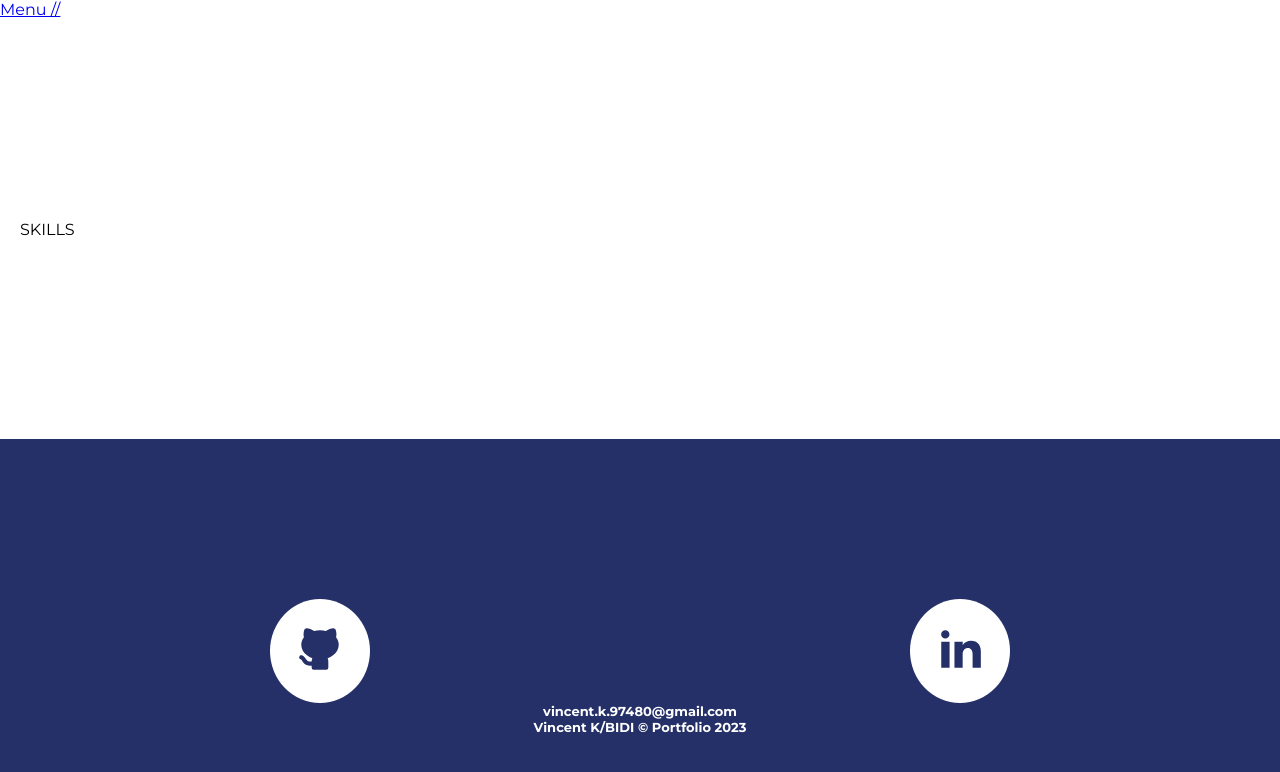
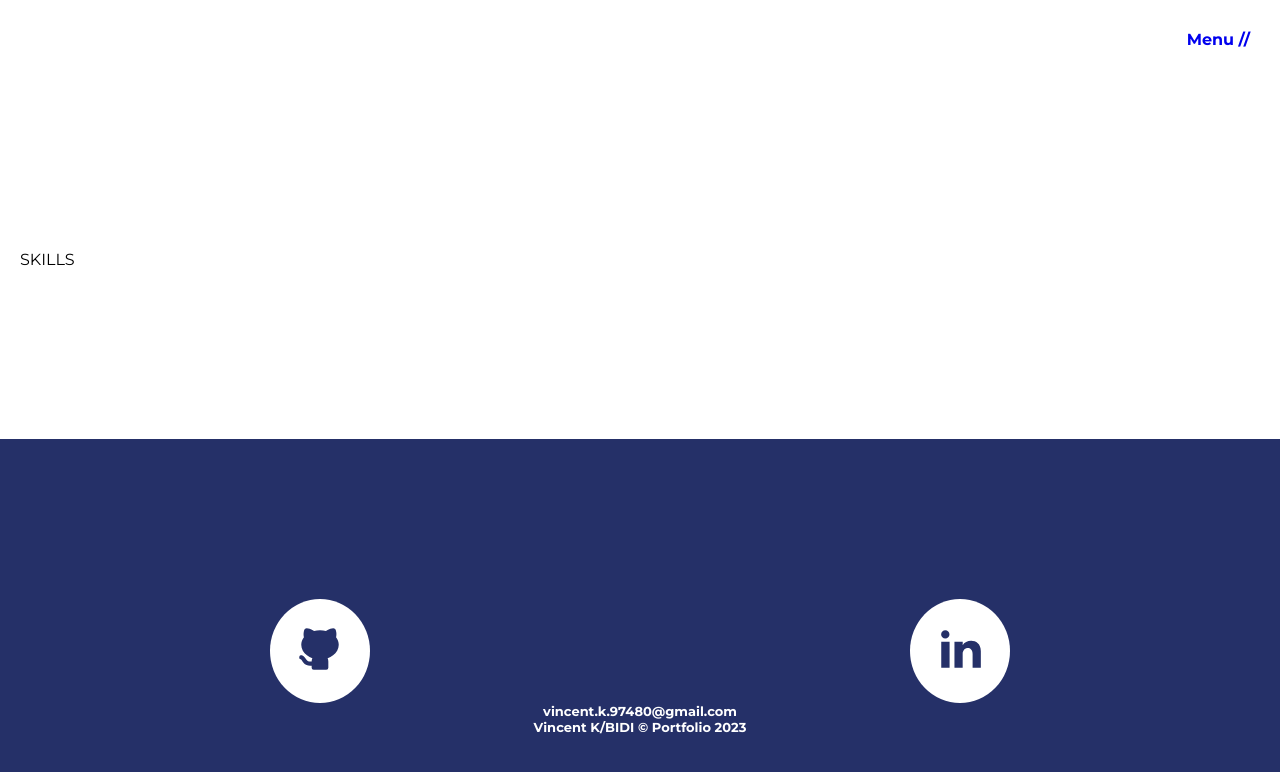
Before and after one commit to archi974/Portfolio-2.0, a React (Create React App) app: page /skills in a window 1280 px wide. Shown: the top 772 px of the page. Built offline with nearby package versions, Linux system fonts and the light colour scheme.

Commit message:
[UPDATE] header css

```diff
--- a/src/components/layout.jsx
+++ b/src/components/layout.jsx
@@ -4,23 +4,17 @@ const Layout = ({ children }) => {
   return (
     <>
       <header>
-        <div className="logo-kasa">
-        </div>
-        <ul>
-          <li>
-            <NavLink to="/">
-              Menu //
-            </NavLink>
-          </li>
-        </ul>
+        <NavLink to="/" className="nav-menu">
+          Menu //
+        </NavLink>
       </header>
       <main>{children}</main>
       <footer>
         <div className="footer-logo">
           <div className="logo-github-bloc">
             <svg className="logo-github" xmlns="http://www.w3.org/2000/svg" width="50" height="50" viewBox="0 0 24 24">
-                <path d="M7.024 2.31a9.08 9.08 0 0 1 2.125 1.046A11.432 11.432 0 0 1 12 3c.993 0 1.951.124 2.849.355a9.08 9.08 0 0 1 2.124-1.045c.697-.237 1.69-.621 2.28.032c.4.444.5 1.188.571 1.756c.08.634.099 1.46-.111 2.28C20.516 7.415 21 8.652 21 10c0 2.042-1.106 3.815-2.743 5.043a9.456 9.456 0 0 1-2.59 1.356c.214.49.333 1.032.333 1.601v3a1 1 0 0 1-1 1H9a1 1 0 0 1-1-1v-.991c-.955.117-1.756.013-2.437-.276c-.712-.302-1.208-.77-1.581-1.218c-.354-.424-.74-1.38-1.298-1.566a1 1 0 0 1 .632-1.898c.666.222 1.1.702 1.397 1.088c.48.62.87 1.43 1.63 1.753c.313.133.772.22 1.49.122L8 17.98a3.986 3.986 0 0 1 .333-1.581a9.455 9.455 0 0 1-2.59-1.356C4.106 13.815 3 12.043 3 10c0-1.346.483-2.582 1.284-3.618c-.21-.82-.192-1.648-.112-2.283l.005-.038c.073-.582.158-1.267.566-1.719c.59-.653 1.584-.268 2.28-.031Z" />
-              </svg>
+              <path d="M7.024 2.31a9.08 9.08 0 0 1 2.125 1.046A11.432 11.432 0 0 1 12 3c.993 0 1.951.124 2.849.355a9.08 9.08 0 0 1 2.124-1.045c.697-.237 1.69-.621 2.28.032c.4.444.5 1.188.571 1.756c.08.634.099 1.46-.111 2.28C20.516 7.415 21 8.652 21 10c0 2.042-1.106 3.815-2.743 5.043a9.456 9.456 0 0 1-2.59 1.356c.214.49.333 1.032.333 1.601v3a1 1 0 0 1-1 1H9a1 1 0 0 1-1-1v-.991c-.955.117-1.756.013-2.437-.276c-.712-.302-1.208-.77-1.581-1.218c-.354-.424-.74-1.38-1.298-1.566a1 1 0 0 1 .632-1.898c.666.222 1.1.702 1.397 1.088c.48.62.87 1.43 1.63 1.753c.313.133.772.22 1.49.122L8 17.98a3.986 3.986 0 0 1 .333-1.581a9.455 9.455 0 0 1-2.59-1.356C4.106 13.815 3 12.043 3 10c0-1.346.483-2.582 1.284-3.618c-.21-.82-.192-1.648-.112-2.283l.005-.038c.073-.582.158-1.267.566-1.719c.59-.653 1.584-.268 2.28-.031Z" />
+            </svg>
           </div>
           <div className="logo-linkedin-bloc">
             <svg className="logo-linkedin" xmlns="http://www.w3.org/2000/svg" width="50" height="50" viewBox="0 0 24 24">
--- a/src/styles/components/_layout.scss
+++ b/src/styles/components/_layout.scss
@@ -1,3 +1,17 @@
+header {
+    display: flex;
+    justify-content: flex-end;
+    padding: 30px;
+
+    .nav-menu {
+        font-weight: 700;
+        text-decoration: none;
+        &:hover {
+            color: $red;
+        }
+    }
+}
+
 footer {
     background-color: $blue;
     padding-block: 160px 65px;
@@ -47,6 +61,7 @@ footer {
         display: flex;
         flex-direction: column;
         align-items: center;
+
         p {
             color: #fff;
             font-size: 13px;
--- a/src/styles/index.min.css
+++ b/src/styles/index.min.css
@@ -1 +1 @@
-@import"https://fonts.googleapis.com/css2?family=Montserrat:wght@400;700&display=swap";*{margin:0;padding:0;box-sizing:border-box;font-family:"Montserrat",sans-serif}#root{display:flex;flex-direction:column;height:100vh;justify-content:space-between}main{max-width:1240px;margin:0 auto;width:100%}footer{background-color:#253068;padding-block:160px 65px}footer .footer-logo{display:flex;justify-content:space-around}footer .footer-logo .logo-github-bloc{background-color:#fff;padding:25px;border-radius:50%}footer .footer-logo .logo-github-bloc .logo-github{fill:#253068}footer .footer-logo .logo-github-bloc:hover{background-color:rgba(214,55,46,.5)}footer .footer-logo .logo-github-bloc:hover .logo-github{fill:#fff}footer .footer-logo .logo-linkedin-bloc{background-color:#fff;padding:25px;border-radius:50%}footer .footer-logo .logo-linkedin-bloc .logo-linkedin{fill:#253068}footer .footer-logo .logo-linkedin-bloc:hover{background-color:rgba(214,55,46,.5)}footer .footer-logo .logo-linkedin-bloc:hover .logo-linkedin{fill:#fff}footer .footer-copyright{display:flex;flex-direction:column;align-items:center}footer .footer-copyright p{color:#fff;font-size:13px;font-weight:900}/*# sourceMappingURL=index.min.css.map */
+@import"https://fonts.googleapis.com/css2?family=Montserrat:wght@400;700&display=swap";*{margin:0;padding:0;box-sizing:border-box;font-family:"Montserrat",sans-serif}#root{display:flex;flex-direction:column;height:100vh;justify-content:space-between}main{max-width:1240px;margin:0 auto;width:100%}header{display:flex;justify-content:flex-end;padding:30px}header .nav-menu{font-weight:700;text-decoration:none}header .nav-menu:hover{color:#d6372e}footer{background-color:#253068;padding-block:160px 65px}footer .footer-logo{display:flex;justify-content:space-around}footer .footer-logo .logo-github-bloc{background-color:#fff;padding:25px;border-radius:50%}footer .footer-logo .logo-github-bloc .logo-github{fill:#253068}footer .footer-logo .logo-github-bloc:hover{background-color:rgba(214,55,46,.5)}footer .footer-logo .logo-github-bloc:hover .logo-github{fill:#fff}footer .footer-logo .logo-linkedin-bloc{background-color:#fff;padding:25px;border-radius:50%}footer .footer-logo .logo-linkedin-bloc .logo-linkedin{fill:#253068}footer .footer-logo .logo-linkedin-bloc:hover{background-color:rgba(214,55,46,.5)}footer .footer-logo .logo-linkedin-bloc:hover .logo-linkedin{fill:#fff}footer .footer-copyright{display:flex;flex-direction:column;align-items:center}footer .footer-copyright p{color:#fff;font-size:13px;font-weight:900}/*# sourceMappingURL=index.min.css.map */
```
Also changed, not shown: 1 other file (tests, documents, lock files or other folders).
